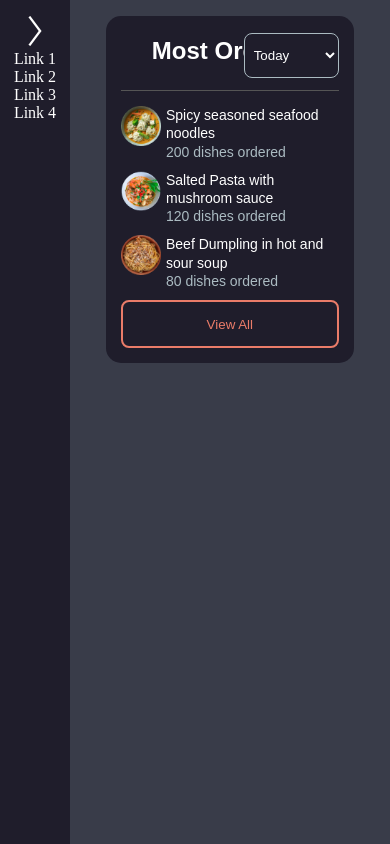
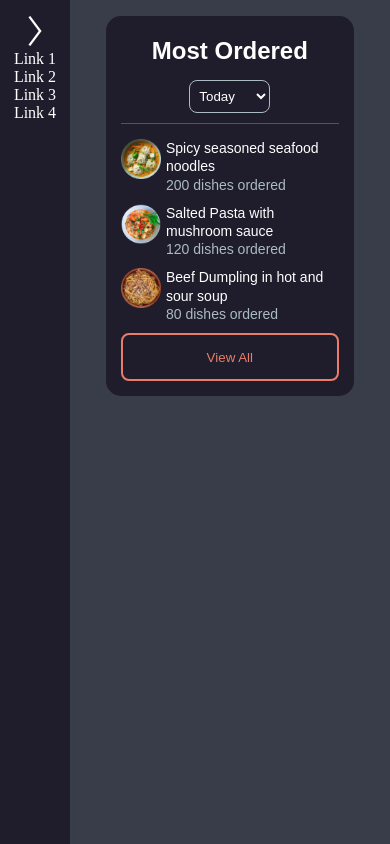
Before and after one commit to alperenustun/food-order-app, a React (Vite) app: page / in a window 390 px wide. Built offline with nearby package versions, Linux system fonts and the light colour scheme; no server answers; the database is empty; sample sign-in values are in the browser's storage.

Commit message:
scss is fixed

```diff
--- a/src/components/MostOrdered/MostOrdered.scss
+++ b/src/components/MostOrdered/MostOrdered.scss
@@ -131,7 +131,7 @@
     }
 }
 
-@media screen and (max-width: 512px) {
+@media screen and (max-width: 520px) {
     .order-conf-main {
         width: 86%;
 
@@ -141,9 +141,18 @@
             margin-bottom: 15px;
             padding-bottom: 10px;
             justify-content: center;
+            flex-direction: column;
 
             .part-of-title-conf {
+                display: flex;
                 align-items: center;
+                flex-direction: column;
+
+                .order-types-period {
+                    position: relative;
+                    width: 81px;
+                    height: 33px;
+                }
             }
         }
 
--- a/src/components/MostOrdered/MostOrderedModal/MostOrderedModal.scss
+++ b/src/components/MostOrdered/MostOrderedModal/MostOrderedModal.scss
@@ -45,3 +45,11 @@
         }
     }
 }
+
+@media screen and (max-width: 365px) {
+    .mainContainer-of-most-order-modal {
+        .innerCont-of-most-order-modal {
+            padding: 10px;
+        }
+    }
+}
```
